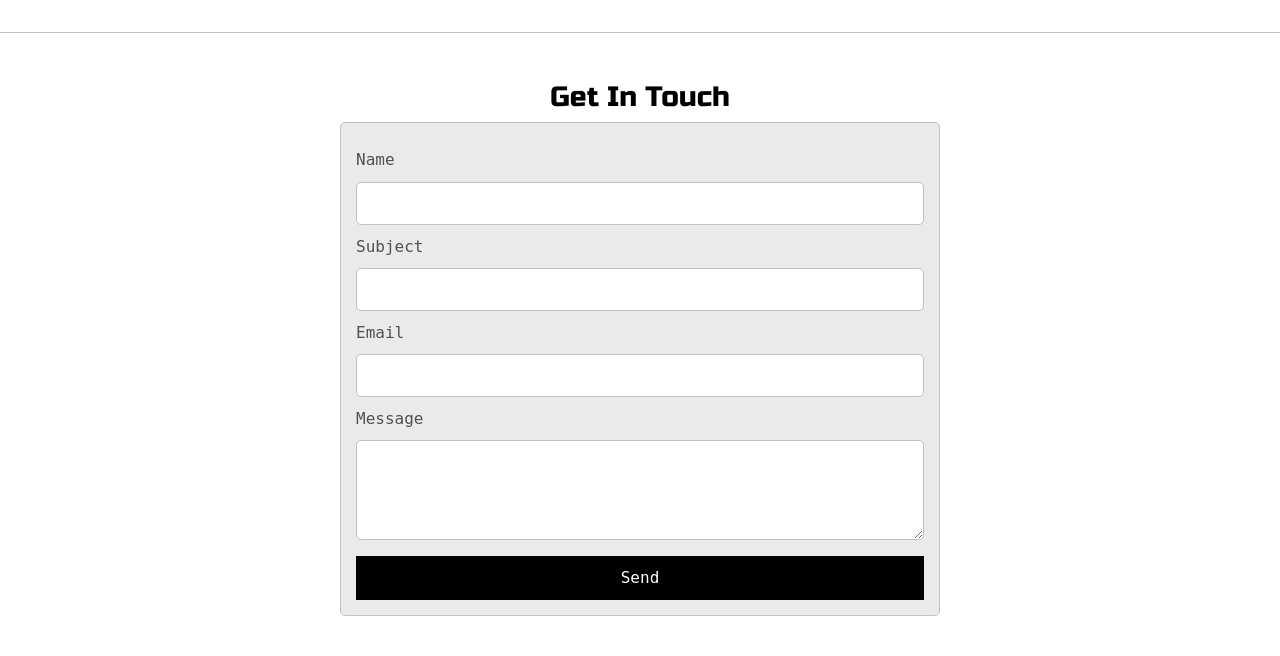
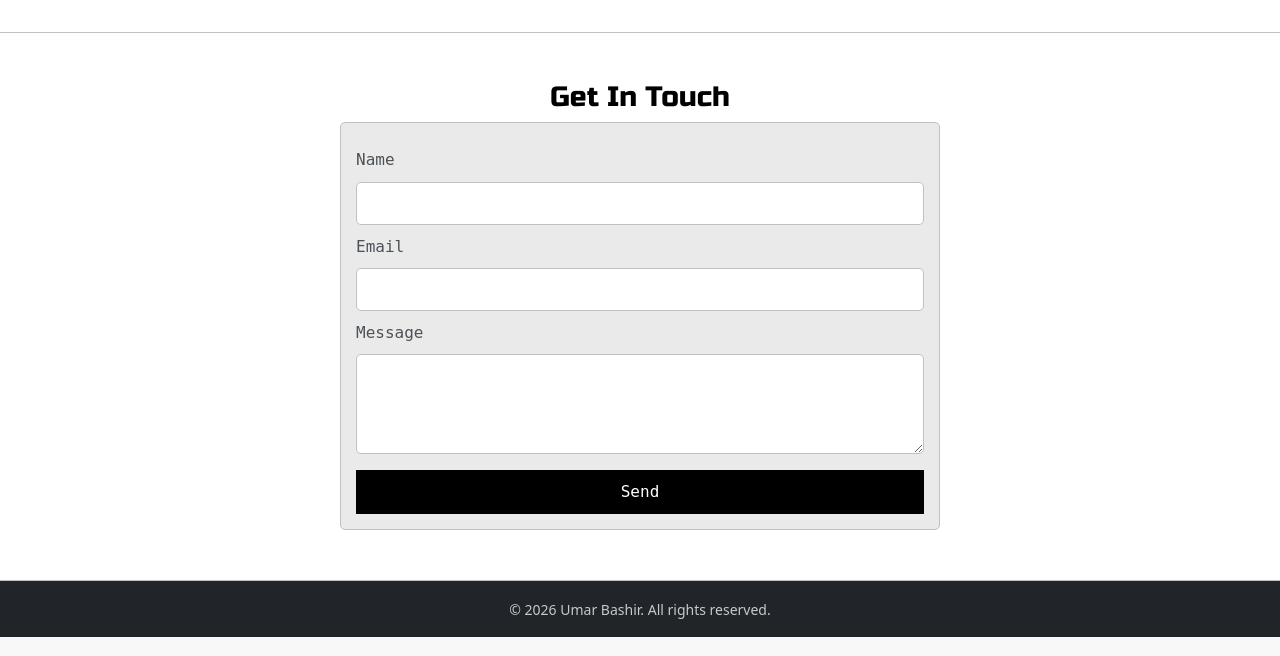
Before and after one commit to umarbashir-dotcom/portfolio, a Django app: page / in a window 1280 px wide. Shown: the part 1139-1795 px from the top of the page. Run offline with Django 5.2, Linux system fonts and the light colour scheme; some libraries are stand-ins or nearby versions.

Commit message:
new database created and connected

```diff
--- a/portfolio/contact/models.py
+++ b/portfolio/contact/models.py
@@ -1,12 +1,13 @@
 from django.db import models
 
 # ContactMessage Model.
+print(type(models.Model))
 class ContactMessage(models.Model):
     name = models.CharField(max_length=100)
-    subject = models.CharField(max_length=100)
+    # subject = models.CharField(max_length=100)
     email = models.EmailField()
     message = models.TextField()
     created_at = models.DateTimeField(auto_now_add=True)
 
     def __str__(self):
-        return f"{self.name} | {self.subject}"
+        return f"{self.name} | {self.email}"
--- a/portfolio/contact/views.py
+++ b/portfolio/contact/views.py
@@ -6,14 +6,14 @@ from django.contrib import messages
 def contact_details(request):
     if request.method == "POST":
         name = request.POST.get('name')
-        subject = request.POST.get('subject')
+        # subject = request.POST.get('subject')
         email = request.POST.get('email')
         message_text = request.POST.get('message')
 
         if name and email and message_text:
             ContactMessage.objects.create(
                 name=name,
-                subject = subject,
+                # subject = subject,
                 email=email,
                 message=message_text
             )
--- a/portfolio/home/templates/home/index.html
+++ b/portfolio/home/templates/home/index.html
@@ -184,8 +184,8 @@
 				<label>Name</label>
 				<input class="input-field" type="text" name="name">
 
-				<label>Subject</label>
-				<input class="input-field" type="text" name="subject">
+				<!-- <label>Subject</label>
+				<input class="input-field" type="text" name="subject"> -->
 
 				<label>Email</label>
 				<input class="input-field" type="text" name="email">
--- a/portfolio/portfolio/settings.py
+++ b/portfolio/portfolio/settings.py
@@ -96,6 +96,7 @@ DATABASES = {
         'PASSWORD': config('DB_PASSWORD'),
         'HOST': config('DB_HOST'),
         'PORT': config('DB_PORT'),
+
     }
 }
 
```
Also changed, not shown: portfolio/contact/migrations/0002_remove_contactmessage_subject.py (added).
